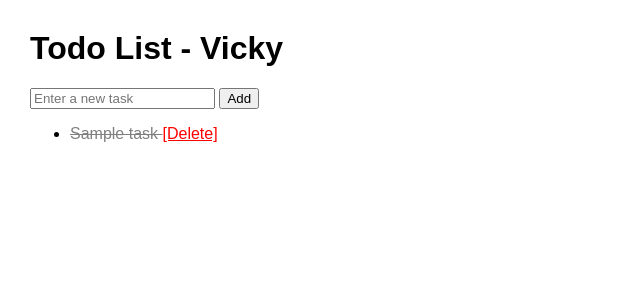
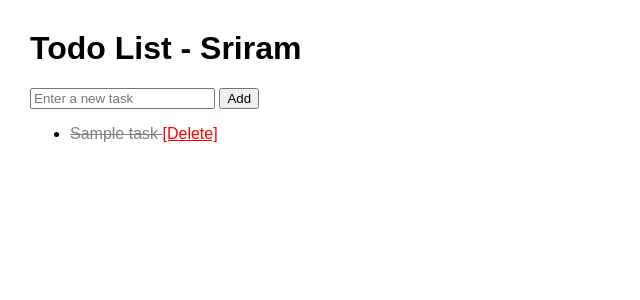
Before and after one commit to DevSecOps-Projects-Own/todo_project, a Django app: page / in a window 1280 px wide. Shown: the top 300 px of the page, without its empty margins (0-640 px from the left). Run offline with Django 5.2, Linux system fonts and the light colour scheme; tables that the repository leaves empty hold one stand-in row (values such as "Sample post").

Commit message:
changed name in todo list

```diff
--- a/todo/templates/todo/index.html
+++ b/todo/templates/todo/index.html
@@ -9,7 +9,7 @@
     </style>
 </head>
 <body>
-    <h1>Todo List - Vicky</h1>
+    <h1>Todo List - Sriram</h1>
 
     <form method="POST">
         {% csrf_token %}
```
